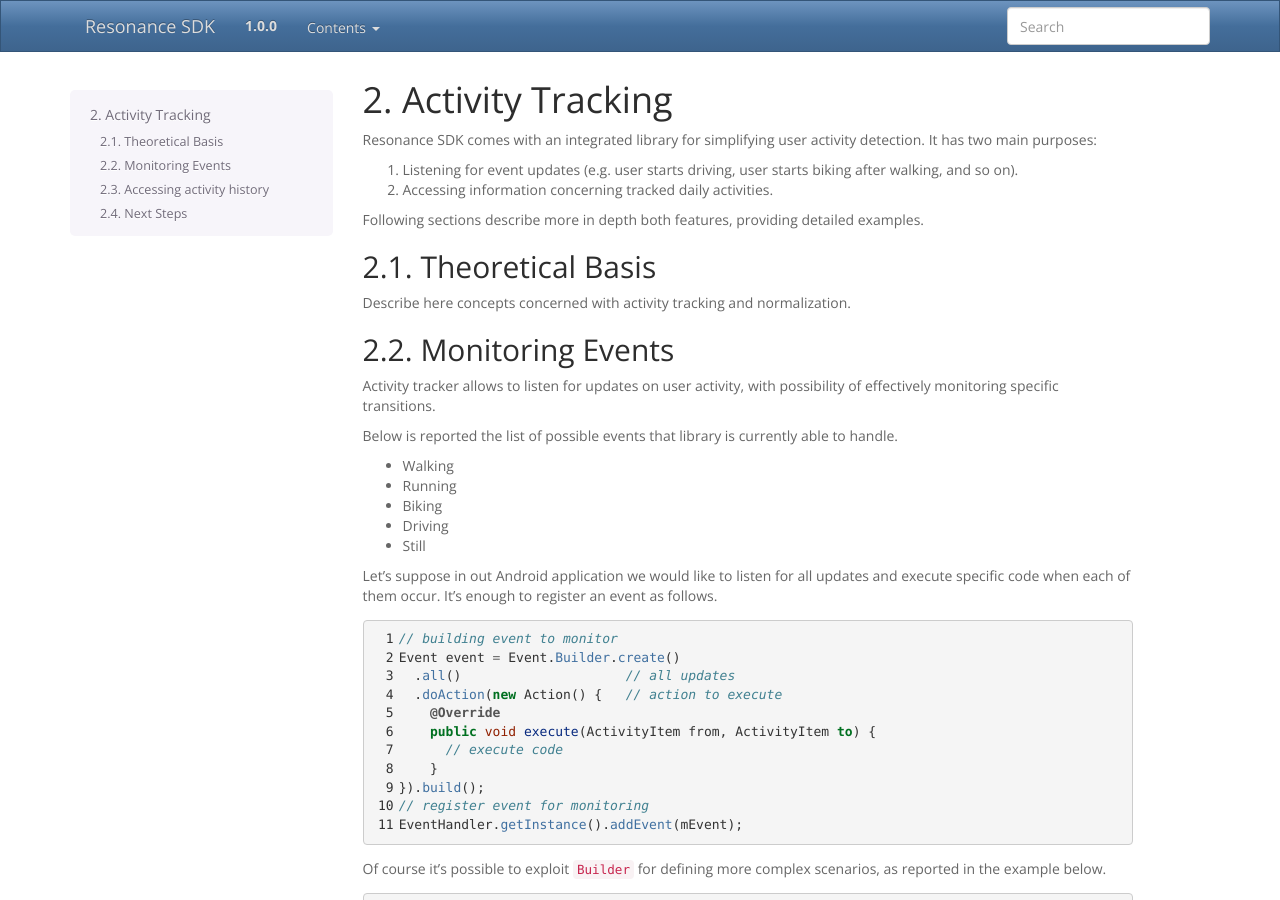
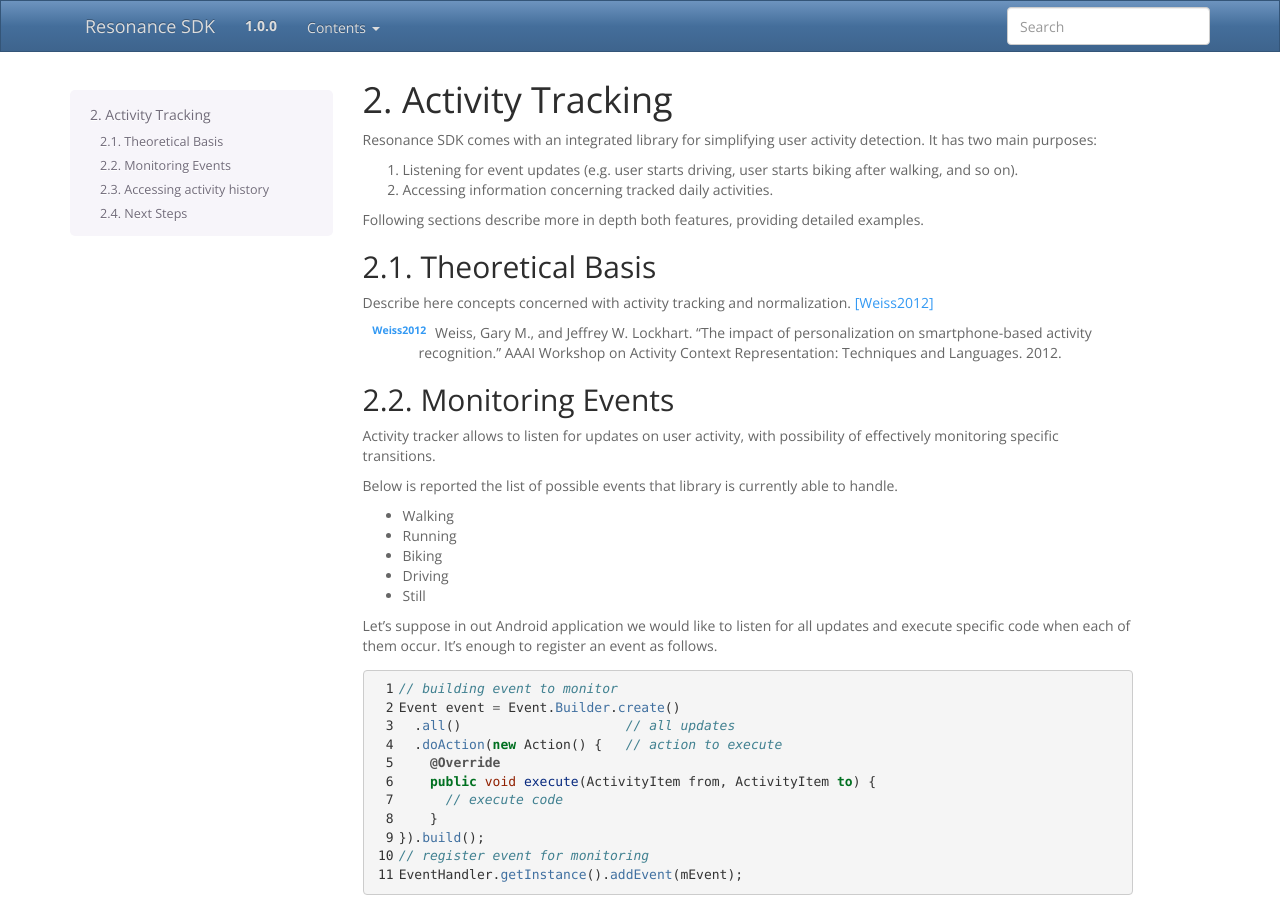
Before and after one commit to atooma/doc-resonance-sdk, a Sphinx documentation site: the page built from docs/source/activity.rst, in a window 1280 px wide and 900 px high. Built offline with Sphinx 7.4.7, drawn with Linux system fonts in a browser that asks for light colours.

```diff
--- a/docs/source/activity.rst
+++ b/docs/source/activity.rst
@@ -13,7 +13,9 @@ Following sections describe more in depth both features, providing detailed exam
 Theoretical Basis
 ---------------------------------------
 
-Describe here concepts concerned with activity tracking and normalization.
+Describe here concepts concerned with activity tracking and normalization. [Weiss2012]_
+
+.. [Weiss2012] Weiss, Gary M., and Jeffrey W. Lockhart. "The impact of personalization on smartphone-based activity recognition." AAAI Workshop on Activity Context Representation: Techniques and Languages. 2012.
 
 Monitoring Events
 ---------------------------------------
```
